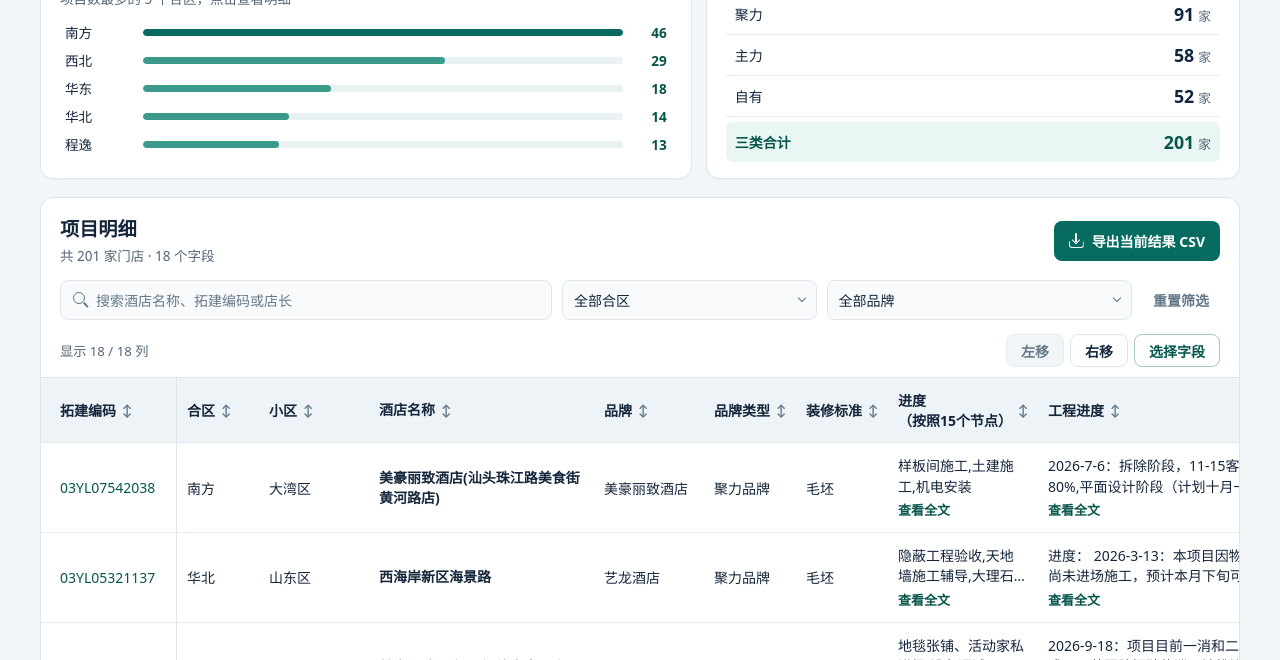
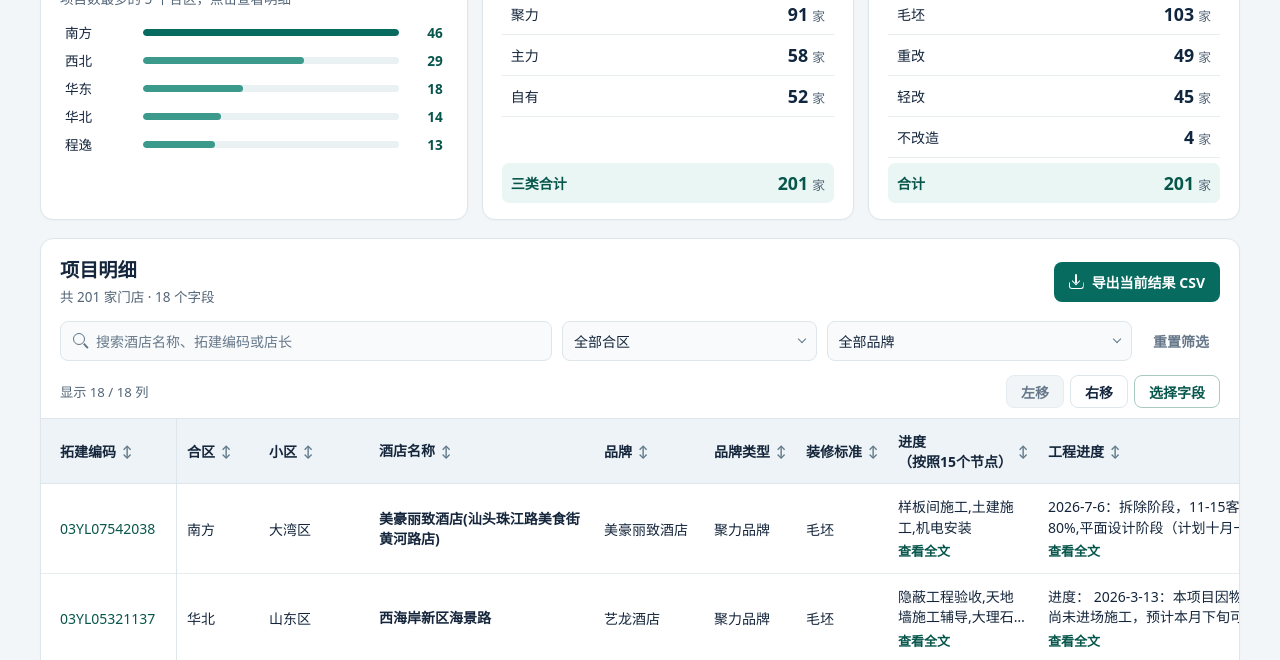
Before and after one commit to Quan1125/hotel-build-dashboard, a plain HTML site: page index.html in a window 1280 px wide. Shown: the part 440-1100 px from the top of the page. Drawn offline with Linux system fonts and the light colour scheme.

Commit message:
Refresh hotel build dashboard

```diff
--- a/index.html
+++ b/index.html
@@ -74,7 +74,7 @@ h1, h2, h3, p, dl, dd { margin: 0; }
 .metric dd { margin-top: 6px; display: flex; align-items: baseline; gap: 5px; font-size: clamp(1.4rem, 2.8vw, 1.95rem); letter-spacing: -.03em; font-variant-numeric: tabular-nums; font-weight: 750; }
 .metric dd span { font-size: .825rem; color: var(--subtle); letter-spacing: 0; font-weight: 550; }
 
-.overview-panels { display: grid; grid-template-columns: 1.22fr 1fr; gap: 14px; margin-top: 14px; }
+.overview-panels { display: grid; grid-template-columns: 1.15fr 1fr 1fr; gap: 14px; margin-top: 14px; }
 .overview-panels .panel { padding: 16px 19px; }
 .panel-heading { display: flex; justify-content: space-between; align-items: center; gap: 8px; }
 .panel h2 { font-size: 1.075rem; font-weight: 730; line-height: 1.45; }
@@ -87,14 +87,15 @@ h1, h2, h3, p, dl, dd { margin: 0; }
 .bar-fill { display: block; height: 100%; border-radius: inherit; background: #3b9a8b; }
 .region-bar:first-child .bar-fill { background: #076b60; }
 .region-value { color: var(--teal-dark); font-weight: 720; text-align: right; font-variant-numeric: tabular-nums; }
-.brand-count-panel { display: flex; flex-direction: column; }
-.brand-count-values { margin-top: 8px; flex: 1; display: grid; align-content: center; }
-.brand-count-line { display: flex; align-items: center; justify-content: space-between; gap: 10px; padding: 8px 9px; border-bottom: 1px solid #e8eef0; }
-.brand-count-line dt { font-weight: 530; font-size: .875rem; }
-.brand-count-line dd { font-weight: 750; font-size: 1.11rem; color: var(--navy); font-variant-numeric: tabular-nums; white-space: nowrap; }
-.brand-count-line dd span { margin-left: 4px; font-size: .8rem; color: var(--subtle); font-weight: 500; }
-.brand-count-line:last-child { margin-top: 5px; border: 0; border-radius: 7px; background: #eaf6f3; }
-.brand-count-line:last-child dt, .brand-count-line:last-child dd { color: var(--teal-dark); font-weight: 750; }
+.count-panel { display: flex; flex-direction: column; }
+.count-values { margin-top: 8px; flex: 1; display: flex; flex-direction: column; }
+.count-line { display: flex; align-items: center; justify-content: space-between; gap: 10px; padding: 8px 9px; border-bottom: 1px solid #e8eef0; }
+.count-line dt { font-weight: 530; font-size: .875rem; }
+.count-line dd { font-weight: 750; font-size: 1.11rem; color: var(--navy); font-variant-numeric: tabular-nums; white-space: nowrap; }
+.count-line dd span { margin-left: 4px; font-size: .8rem; color: var(--subtle); font-weight: 500; }
+.count-line:last-child { margin-top: auto; border: 0; border-radius: 7px; background: #eaf6f3; }
+.count-line:last-child dt, .count-line:last-child dd { color: var(--teal-dark); font-weight: 750; }
+.count-line:has(+ :last-child) { margin-bottom: 5px; }
 
 .projects { margin-top: 18px; overflow: hidden; }
 .projects-heading { display: flex; align-items: center; justify-content: space-between; gap: 12px; padding: 17px 19px 14px; }
@@ -187,6 +188,8 @@ dialog::backdrop { background: #10253e95; }
 @media (max-width: 900px) {
   .container { width: calc(100% - 40px); }
   .metric { padding-inline: 13px; }
+  .overview-panels { grid-template-columns: repeat(2, minmax(0, 1fr)); }
+  .region-panel { grid-column: 1 / -1; }
   .filters { grid-template-columns: minmax(160px, 1.25fr) minmax(110px, .7fr) minmax(120px, .8fr) auto; }
 }
 @media (max-width: 660px) {
@@ -245,9 +248,13 @@ dialog::backdrop { background: #10253e95; }
           <p class="panel-caption" id="region-caption">项目数最多的 5 个合区，点击查看明细</p>
           <div class="region-bars" id="region-bars" aria-describedby="region-caption"></div>
         </section>
-        <section class="panel brand-count-panel" id="brand-count-panel" aria-labelledby="brand-count-title">
+        <section class="panel count-panel" id="brand-count-panel" aria-labelledby="brand-count-title">
           <div class="panel-heading"><h2 id="brand-count-title">品牌门店数</h2><span class="quiet">按品牌类型</span></div>
-          <dl class="brand-count-values" id="brand-count-values"></dl>
+          <dl class="count-values" id="brand-count-values"></dl>
+        </section>
+        <section class="panel count-panel" id="renovation-count-panel" aria-labelledby="renovation-count-title">
+          <div class="panel-heading"><h2 id="renovation-count-title">装修标准门店数</h2></div>
+          <dl class="count-values" id="renovation-count-values"></dl>
         </section>
       </div>
     </section>
@@ -377,14 +384,25 @@ dialog::backdrop { background: #10253e95; }
     return precise.format(value);
   }
 
-  function counts(key) {
+  function counts(key, normalize = value => value) {
     const result = new Map();
     for (const row of rows) {
-      const label = get(row, key);
+      const label = normalize(get(row, key));
       if (label == null || label === "") continue;
       result.set(label, (result.get(label) ?? 0) + 1);
     }
     return result;
+  }
+
+  function renderCounts(target, entries, totalLabel) {
+    const total = entries.reduce((sum, [, count]) => sum + count, 0);
+    for (const [label, count] of [...entries, [totalLabel, total]]) {
+      const line = make("div", "count-line");
+      const value = make("dd", null, integer.format(count));
+      value.append(make("span", null, "家"));
+      line.append(make("dt", null, label), value);
+      target.append(line);
+    }
   }
 
   function renderOverview() {
@@ -432,16 +450,16 @@ dialog::backdrop { background: #10253e95; }
     }
 
     const countsByType = counts("F");
-    const overviewCounts = brandTypes.map(({ label, type }) => ({ label, count: countsByType.get(type) ?? 0 }));
-    const total = overviewCounts.reduce((sum, { count }) => sum + count, 0);
-    overviewCounts.push({ label: "三类合计", count: total });
-    for (const { label, count } of overviewCounts) {
-      const line = make("div", "brand-count-line");
-      const value = make("dd", null, integer.format(count));
-      value.append(make("span", null, "家"));
-      line.append(make("dt", null, label), value);
-      byId("brand-count-values").append(line);
-    }
+    const brandOverview = brandTypes.map(({ label, type }) => [label, countsByType.get(type) ?? 0]);
+    renderCounts(byId("brand-count-values"), brandOverview, "三类合计");
+
+    const renovationCounts = counts("G", value => {
+      const standard = String(value ?? "").trim();
+      return ["", "-", "—"].includes(standard) ? "未填写" : standard;
+    });
+    const renovationOverview = [...renovationCounts].sort((a, b) => b[1] - a[1] || collator.compare(a[0], b[0]));
+    renderCounts(byId("renovation-count-values"), renovationOverview, "合计");
+
     populateOptions(region, regionCounts.keys());
     populateBrandOptions(brandCounts.keys());
   }
```
